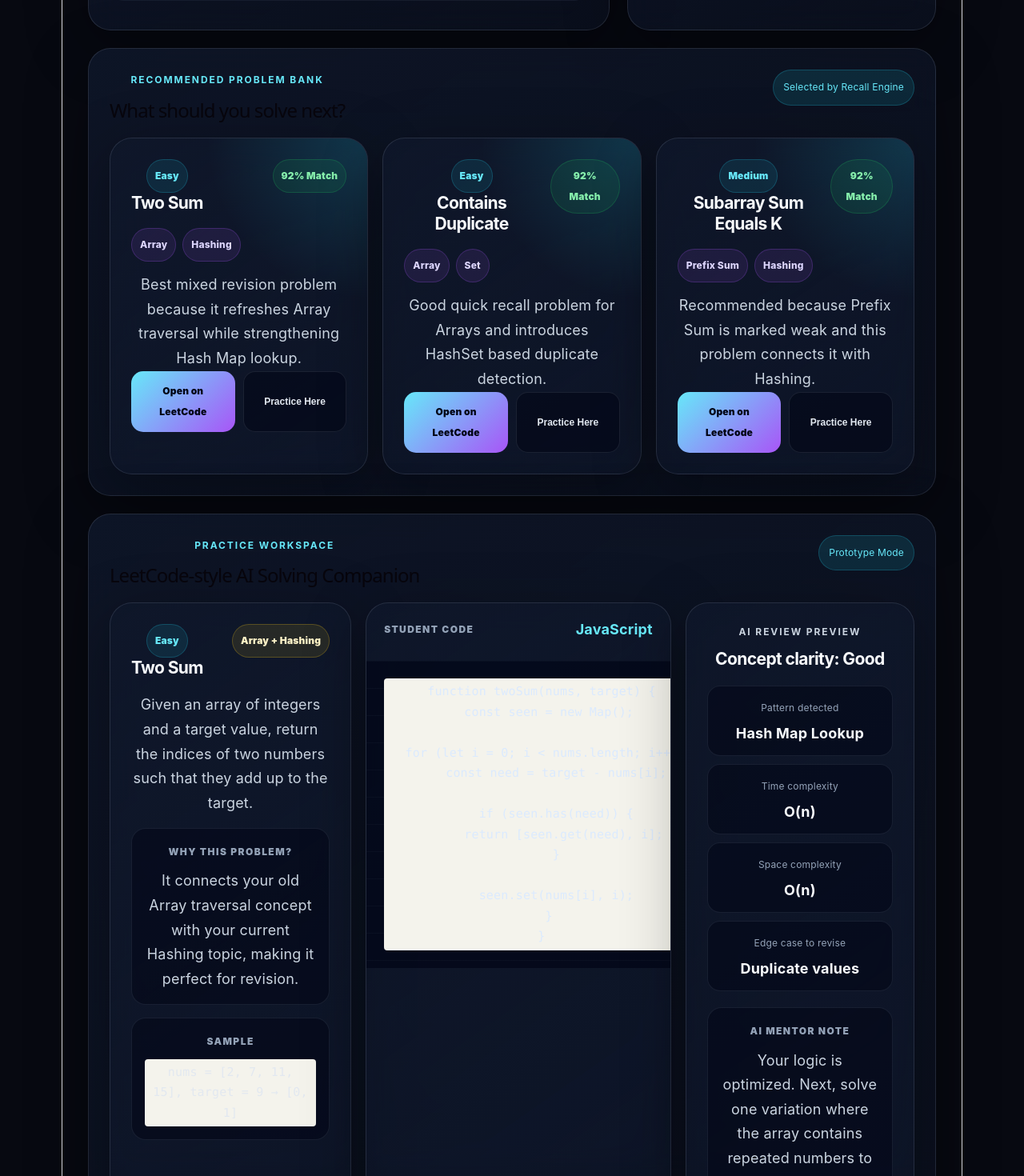
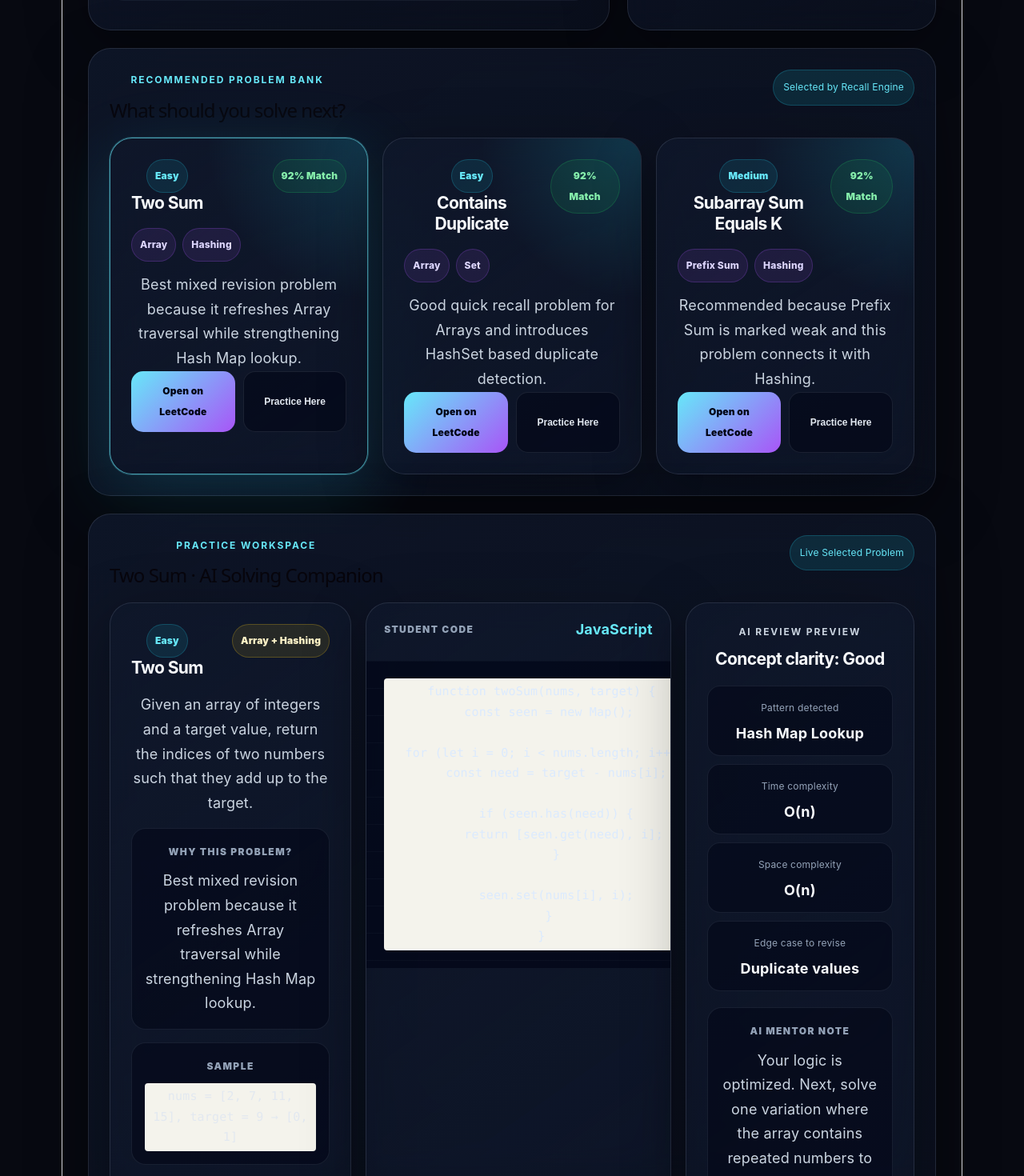
Before and after one commit to bhagwanjaane21/DSA-AI-COACH, a React app in the folder frontend/: page / in a window 1280 px wide. Shown: the part 1642-3112 px from the top of the page at 80% size. Built offline with nearby package versions, Linux system fonts and the light colour scheme; the HTML template or start-up script is replaced by a standard one.

Commit message:
Make recommended problems update practice workspace

```diff
--- a/frontend/src/App.css
+++ b/frontend/src/App.css
@@ -684,3 +684,16 @@ code {
     overflow-x: auto;
   }
 }
+
+.selected-problem {
+  border-color: rgba(103, 232, 249, 0.65);
+  box-shadow:
+    0 0 0 1px rgba(103, 232, 249, 0.22),
+    0 24px 90px rgba(34, 211, 238, 0.16);
+}
+
+.recommend-actions button:active,
+.primary-btn:active,
+.secondary-btn:active {
+  transform: scale(0.98);
+}
--- a/frontend/src/App.jsx
+++ b/frontend/src/App.jsx
@@ -1,3 +1,4 @@
+import { useState } from "react";
 import "./App.css";
 
 const topics = [
@@ -43,32 +44,17 @@ const todayPlan = [
 
 const recommendedProblems = [
   {
+    id: 1,
     title: "Two Sum",
     difficulty: "Easy",
     tags: ["Array", "Hashing"],
     reason:
       "Best mixed revision problem because it refreshes Array traversal while strengthening Hash Map lookup.",
     link: "https://leetcode.com/problems/two-sum/",
-  },
-  {
-    title: "Contains Duplicate",
-    difficulty: "Easy",
-    tags: ["Array", "Set"],
-    reason:
-      "Good quick recall problem for Arrays and introduces HashSet based duplicate detection.",
-    link: "https://leetcode.com/problems/contains-duplicate/",
-  },
-  {
-    title: "Subarray Sum Equals K",
-    difficulty: "Medium",
-    tags: ["Prefix Sum", "Hashing"],
-    reason:
-      "Recommended because Prefix Sum is marked weak and this problem connects it with Hashing.",
-    link: "https://leetcode.com/problems/subarray-sum-equals-k/",
-  },
-];
-
-const sampleCode = `function twoSum(nums, target) {
+    statement:
+      "Given an array of integers and a target value, return the indices of two numbers such that they add up to the target.",
+    sample: "nums = [2, 7, 11, 15], target = 9 → [0, 1]",
+    code: `function twoSum(nums, target) {
   const seen = new Map();
 
   for (let i = 0; i < nums.length; i++) {
@@ -80,7 +66,92 @@ const sampleCode = `function twoSum(nums, target) {
 
     seen.set(nums[i], i);
   }
-}`;
+}`,
+    review: {
+      clarity: "Good",
+      pattern: "Hash Map Lookup",
+      time: "O(n)",
+      space: "O(n)",
+      edge: "Duplicate values",
+      note:
+        "Your logic is optimized. Next, solve one variation where the array contains repeated numbers to check whether your hashing concept is stable.",
+    },
+  },
+  {
+    id: 2,
+    title: "Contains Duplicate",
+    difficulty: "Easy",
+    tags: ["Array", "Set"],
+    reason:
+      "Good quick recall problem for Arrays and introduces HashSet based duplicate detection.",
+    link: "https://leetcode.com/problems/contains-duplicate/",
+    statement:
+      "Given an integer array, return true if any value appears at least twice, and return false if every element is distinct.",
+    sample: "nums = [1, 2, 3, 1] → true",
+    code: `function containsDuplicate(nums) {
+  const seen = new Set();
+
+  for (const num of nums) {
+    if (seen.has(num)) {
+      return true;
+    }
+
+    seen.add(num);
+  }
+
+  return false;
+}`,
+    review: {
+      clarity: "Strong",
+      pattern: "HashSet Tracking",
+      time: "O(n)",
+      space: "O(n)",
+      edge: "Empty array",
+      note:
+        "This is a strong recall problem. It checks whether you remember array traversal and can apply set-based duplicate detection cleanly.",
+    },
+  },
+  {
+    id: 3,
+    title: "Subarray Sum Equals K",
+    difficulty: "Medium",
+    tags: ["Prefix Sum", "Hashing"],
+    reason:
+      "Recommended because Prefix Sum is marked weak and this problem connects it with Hashing.",
+    link: "https://leetcode.com/problems/subarray-sum-equals-k/",
+    statement:
+      "Given an array of integers and an integer k, return the total number of continuous subarrays whose sum equals k.",
+    sample: "nums = [1, 1, 1], k = 2 → 2",
+    code: `function subarraySum(nums, k) {
+  const prefixCount = new Map();
+  prefixCount.set(0, 1);
+
+  let sum = 0;
+  let count = 0;
+
+  for (const num of nums) {
+    sum += num;
+
+    if (prefixCount.has(sum - k)) {
+      count += prefixCount.get(sum - k);
+    }
+
+    prefixCount.set(sum, (prefixCount.get(sum) || 0) + 1);
+  }
+
+  return count;
+}`,
+    review: {
+      clarity: "Needs Revision",
+      pattern: "Prefix Sum + Hash Map",
+      time: "O(n)",
+      space: "O(n)",
+      edge: "Negative numbers",
+      note:
+        "This problem is important because normal sliding window may fail with negative numbers. Prefix sum with hash map is the correct pattern to revise.",
+    },
+  },
+];
 
 function getStatusClass(status) {
   if (status === "Active") return "node-active";
@@ -90,6 +161,8 @@ function getStatusClass(status) {
 }
 
 function App() {
+  const [selectedProblem, setSelectedProblem] = useState(recommendedProblems[0]);
+
   return (
     <main className="app-shell">
       <section className="hero-panel">
@@ -261,7 +334,11 @@ function App() {
 
         <div className="problem-grid">
           {recommendedProblems.map((problem) => (
-            <article className="recommend-card" key={problem.title}>
+            <article
+              className={`recommend-card ${selectedProblem.id === problem.id ? "selected-problem" : ""
+                }`}
+              key={problem.title}
+            >
               <div className="recommend-top">
                 <div>
                   <span className="difficulty-pill">{problem.difficulty}</span>
@@ -282,7 +359,9 @@ function App() {
                 <a href={problem.link} target="_blank" rel="noreferrer">
                   Open on LeetCode
                 </a>
-                <button>Practice Here</button>
+                <button onClick={() => setSelectedProblem(problem)}>
+                  Practice Here
+                </button>
               </div>
             </article>
           ))}
@@ -293,37 +372,33 @@ function App() {
         <div className="section-head">
           <div>
             <p className="eyebrow">Practice Workspace</p>
-            <h2>LeetCode-style AI Solving Companion</h2>
+            <h2>{selectedProblem.title} · AI Solving Companion</h2>
           </div>
-          <span className="live-pill">Prototype Mode</span>
+          <span className="live-pill">Live Selected Problem</span>
         </div>
 
         <div className="workspace-grid">
           <div className="problem-card">
             <div className="problem-top">
               <div>
-                <span className="difficulty-pill">Easy</span>
-                <h3>Two Sum</h3>
+                <span className="difficulty-pill">
+                  {selectedProblem.difficulty}
+                </span>
+                <h3>{selectedProblem.title}</h3>
               </div>
-              <span className="topic-tag">Array + Hashing</span>
+              <span className="topic-tag">{selectedProblem.tags.join(" + ")}</span>
             </div>
 
-            <p>
-              Given an array of integers and a target value, return the indices
-              of two numbers such that they add up to the target.
-            </p>
+            <p>{selectedProblem.statement}</p>
 
             <div className="problem-detail">
               <span>Why this problem?</span>
-              <p>
-                It connects your old Array traversal concept with your current
-                Hashing topic, making it perfect for revision.
-              </p>
+              <p>{selectedProblem.reason}</p>
             </div>
 
             <div className="test-box">
               <span>Sample</span>
-              <code>nums = [2, 7, 11, 15], target = 9 → [0, 1]</code>
+              <code>{selectedProblem.sample}</code>
             </div>
           </div>
 
@@ -334,43 +409,39 @@ function App() {
             </div>
 
             <pre>
-              <code>{sampleCode}</code>
+              <code>{selectedProblem.code}</code>
             </pre>
           </div>
 
           <div className="review-card">
             <p className="eyebrow">AI Review Preview</p>
-            <h3>Concept clarity: Good</h3>
+            <h3>Concept clarity: {selectedProblem.review.clarity}</h3>
 
             <div className="review-list">
               <div>
                 <span>Pattern detected</span>
-                <strong>Hash Map Lookup</strong>
+                <strong>{selectedProblem.review.pattern}</strong>
               </div>
 
               <div>
                 <span>Time complexity</span>
-                <strong>O(n)</strong>
+                <strong>{selectedProblem.review.time}</strong>
               </div>
 
               <div>
                 <span>Space complexity</span>
-                <strong>O(n)</strong>
+                <strong>{selectedProblem.review.space}</strong>
               </div>
 
               <div>
                 <span>Edge case to revise</span>
-                <strong>Duplicate values</strong>
+                <strong>{selectedProblem.review.edge}</strong>
               </div>
             </div>
 
             <div className="ai-note">
               <span>AI Mentor Note</span>
-              <p>
-                Your logic is optimized. Next, solve one variation where the
-                array contains repeated numbers to check whether your hashing
-                concept is stable.
-              </p>
+              <p>{selectedProblem.review.note}</p>
             </div>
 
             <button className="secondary-btn">Add Similar Problem to Revision</button>
```
